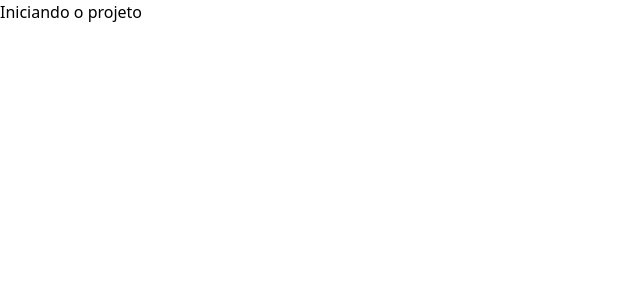
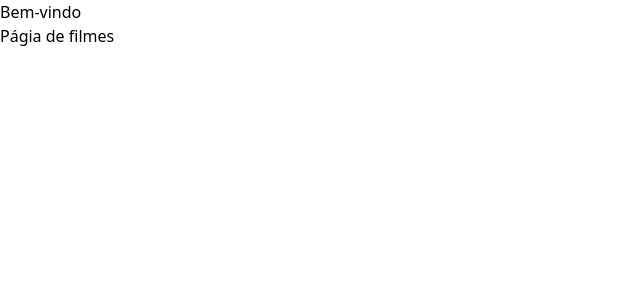
Before and after one commit to Tassio-Med/movies-library, a React (Create React App) app: page / in a window 1280 px wide. Shown: the top 300 px of the page, without its empty margins (0-640 px from the left). Built offline with nearby package versions, Linux system fonts and the light colour scheme.

Commit message:
feat: pages Movie e Home criadas e importadas ao App.js

```diff
--- a/src/App.js
+++ b/src/App.js
@@ -1,7 +1,11 @@
+import Home from './Pages/Home/Home'
+import Movie from './Pages/Movie/Movie';
+
 function App() {
   return (
     <div className="App">
-      <h1>Iniciando o projeto</h1>
+      <Home/>
+      <Movie/>
     </div>
   );
 }
--- /dev/null
+++ b/src/Pages/Home/Home.jsx
@@ -0,0 +1,9 @@
+function Home(){
+  return(
+    <div>
+      <h1>Bem-vindo</h1>
+    </div>
+  )
+}
+
+export default Home;
--- /dev/null
+++ b/src/Pages/Movie/Movie.jsx
@@ -0,0 +1,9 @@
+function Movie(){
+  return(
+    <div>
+      <h1>Págia de filmes</h1>
+    </div>
+  )
+}
+
+export default Movie;
```
